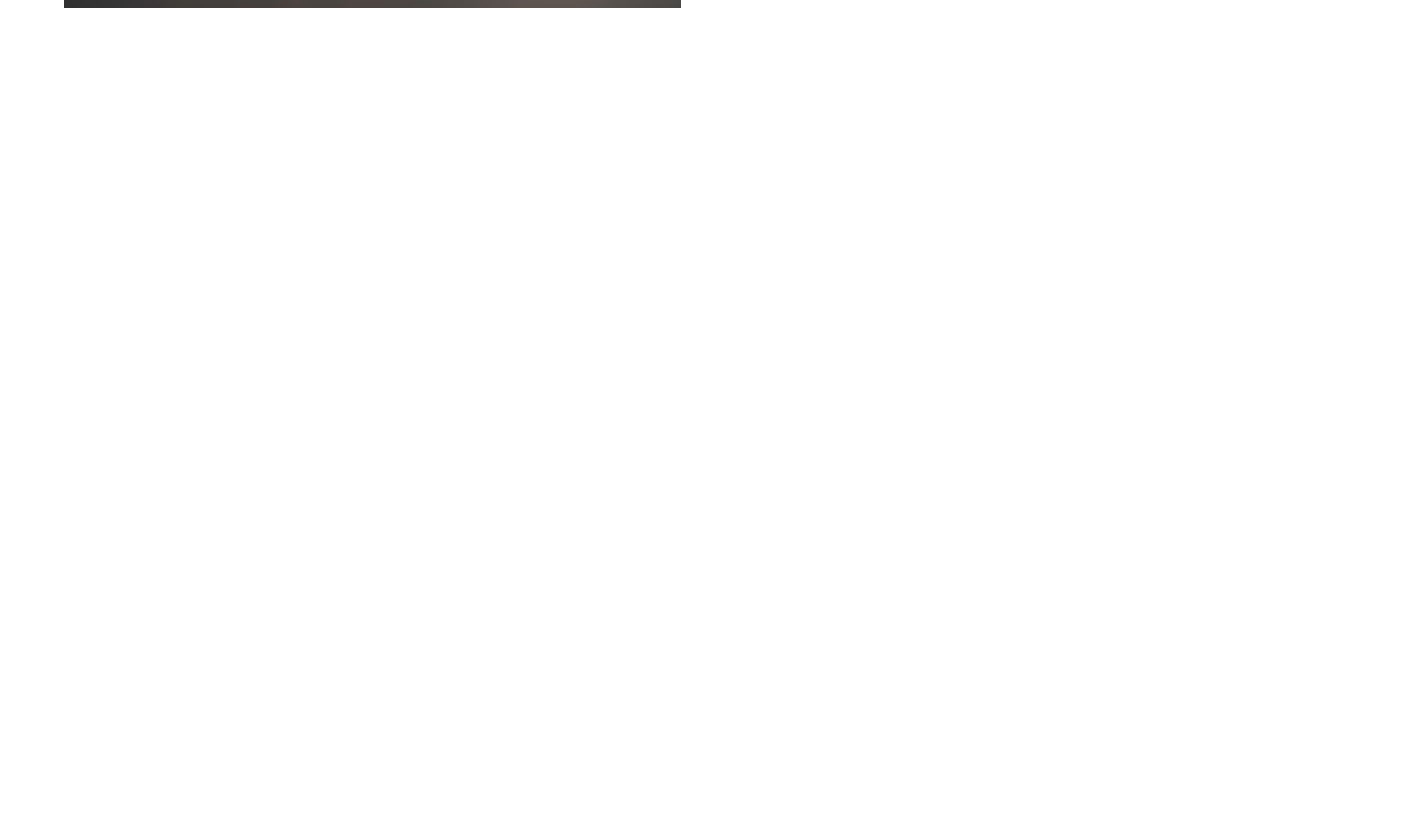
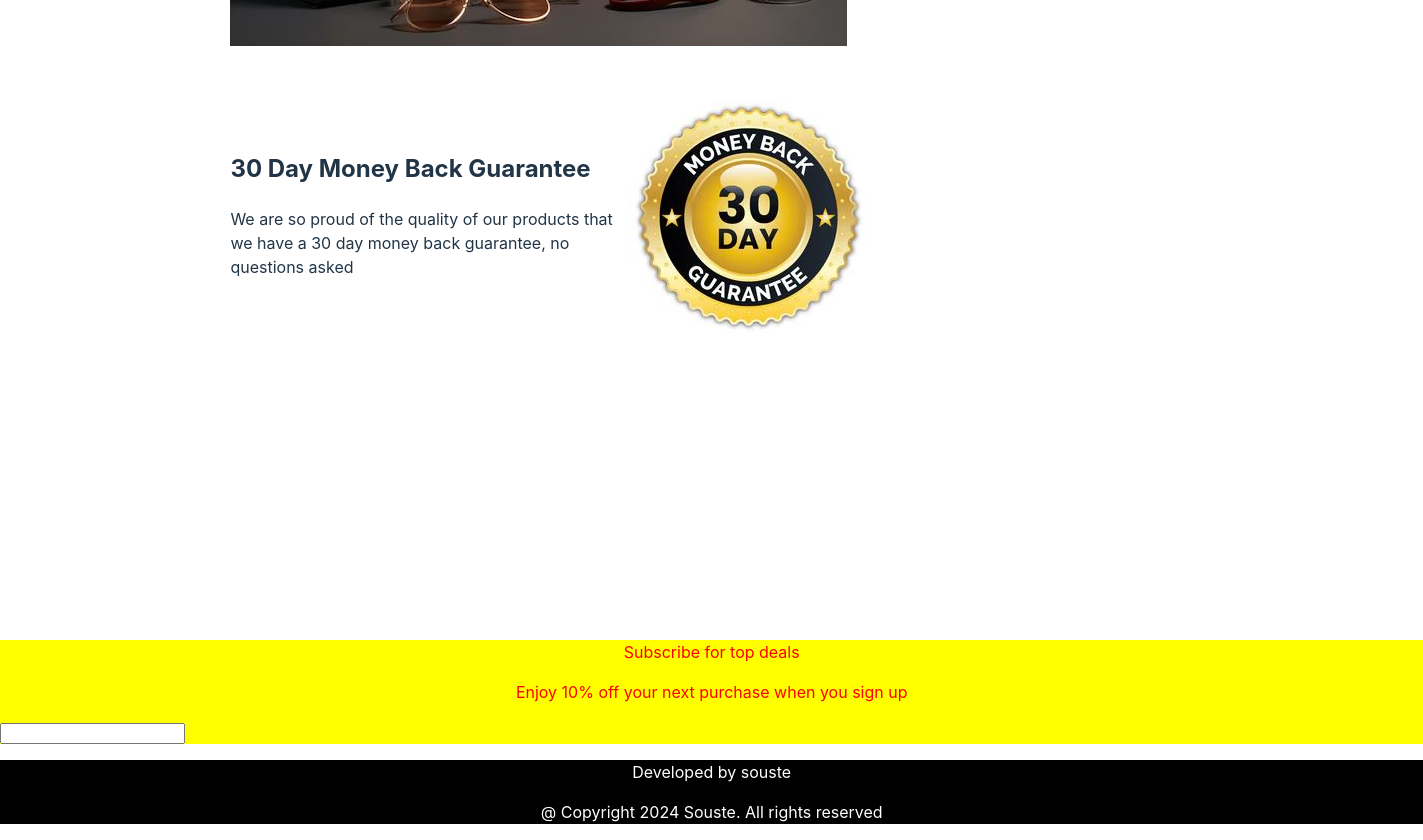
Before and after one commit to souste/shopping-cart, a React (Vite) app: page /about in a window 1280 px wide. Shown: the part 720-1560 px from the top of the page, 1423 px wide, since content can reach past the window. Before the commit the page ends 1344 px from the top, so only its background shows below. Built offline with nearby package versions, Linux system fonts and the light colour scheme.

Commit message:
footer added, minimal styling applied

```diff
--- a/src/App.jsx
+++ b/src/App.jsx
@@ -1,6 +1,7 @@
 import Home from "./pages/Home";
 import Shop from "./pages/Shop";
 import NavBar from "./NavBar";
+import Footer from "./Footer";
 import About from "./pages/About";
 import Cart from "./pages/Cart.jsx";
 import SingleProduct from "./pages/SingleProduct.jsx";
@@ -35,6 +36,7 @@ function App() {
           <Route path="/cart" element={<Cart cart={cart} />} />
         </Routes>
       </div>
+      <Footer />
     </div>
   );
 }
--- /dev/null
+++ b/src/Footer.jsx
@@ -0,0 +1,19 @@
+import "./styles.css";
+
+function Footer() {
+  return (
+    <div className="footer">
+      <div className="footer-top-email">
+        <p>Subscribe for top deals</p>
+        <p>Enjoy 10% off your next purchase when you sign up</p>
+        <input type="text" />
+      </div>
+      <div className="footer-bottom-copyright">
+        <p className="footer-bottom-text">Developed by souste</p>
+        <p>@ Copyright 2024 Souste. All rights reserved</p>
+      </div>
+    </div>
+  );
+}
+
+export default Footer;
--- a/src/pages/About.jsx
+++ b/src/pages/About.jsx
@@ -1,6 +1,7 @@
 import "../styles.css";
 import oldShopPhoto from "../assets/about-page-80s-shop.jpg";
 import fashionProducts from "../assets/about-page-products.jpg";
+import moneyBackGuarantee from "../assets/about-money-guarantee.jpg";
 
 function About() {
   return (
@@ -17,7 +18,7 @@ function About() {
         <img className="about-shop-image" src={oldShopPhoto} alt="old-80s-shop" />
       </div>
       <div className="about-page-products">
-        <img src={fashionProducts} alt="" />
+        <img src={fashionProducts} alt="products-display" />
         <div>
           <h2>Products for the whole family</h2>
           <p className="about-products-text">
@@ -27,6 +28,16 @@ function About() {
           </p>
         </div>
       </div>
+      <div className="about-page-guarantee">
+        <div>
+          <h2>30 Day Money Back Guarantee</h2>
+          <p className="about-guarantee-text">
+            We are so proud of the quality of our products that we have a 30 day money back guarantee, no questions
+            asked
+          </p>
+        </div>
+        <img src={moneyBackGuarantee} alt="money-back-guarantee" />
+      </div>
     </div>
   );
 }
--- a/src/styles.css
+++ b/src/styles.css
@@ -178,8 +178,12 @@ nav li.active {
 .about-container {
   height: 100vw;
   margin-top: 5vw;
-  padding-left: 5vw;
-  padding-right: 5vw;
+  padding-left: 18vw;
+  padding-right: 15vw;
+  display: flex;
+  flex-direction: column;
+  gap: 3vw;
+
 }
 
 .about-page-history {
@@ -188,7 +192,7 @@ nav li.active {
   gap: 2vw;
 }
 
-.about-history-text, .about-products-text {
+.about-history-text, .about-products-text, .about-guarantee-text {
   width: 30vw;
 }
 
@@ -201,6 +205,12 @@ nav li.active {
   display: flex;
   align-items: center;
 }
+
+.about-page-guarantee {
+  display: flex;
+  align-items: center;
+}
+
 
 
 
@@ -273,3 +283,35 @@ nav li.active {
   display: flex;
   gap: 3vw;
 };
+
+
+/* Footer */
+
+.footer {
+  position: absolute;
+    bottom: 0;
+    width: 100%;
+
+}
+
+.footer-top-email {
+  background-color: yellow;;
+}
+
+.footer-top-email > p {
+  color: red;
+  text-align: center;
+}
+
+
+
+.footer-bottom-copyright {
+  background-color: black;
+
+
+}
+
+.footer-bottom-copyright > p {
+  color: white;
+  text-align: center;
+}
```
Also changed, not shown: src/assets/about-money-guarantee.jpg (added).
